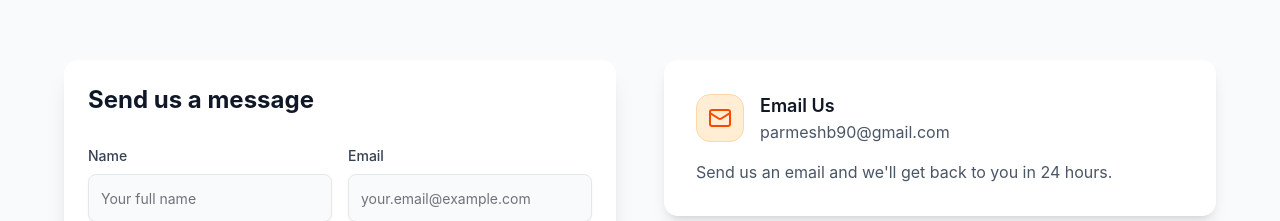
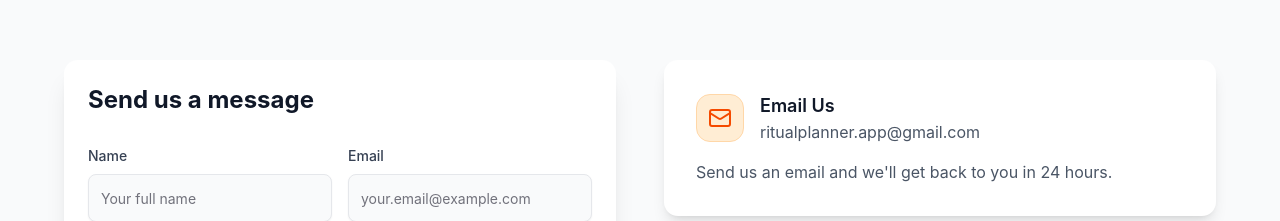
Before and after one commit to Parmesh119/RitualPlanner-V2-client, a React (Vite) app: page / in a window 1280 px wide. Shown: the part 2680-2901 px from the top of the page. Built offline with nearby package versions, Linux system fonts and the light colour scheme; no server answers.

Commit message:
changed the default gmail account

```diff
--- a/src/components/HomePage/contact.tsx
+++ b/src/components/HomePage/contact.tsx
@@ -155,7 +155,7 @@
                                     </div>
                                     <div>
                                         <h3 className="text-lg font-semibold text-gray-900 dark:text-white">Email Us</h3>
-                                        <p className="text-gray-600 dark:text-gray-300">parmeshb90@gmail.com</p>
+                                        <p className="text-gray-600 dark:text-gray-300">ritualplanner.app@gmail.com</p>
                                     </div>
                                 </div>
                                 <p className="text-gray-600 dark:text-gray-300">
```
